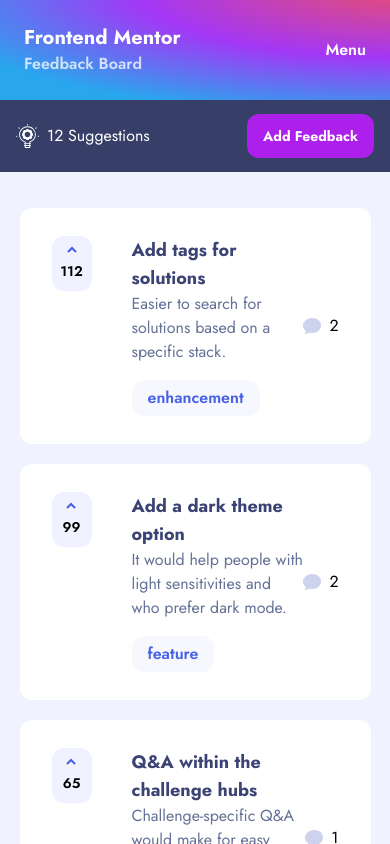
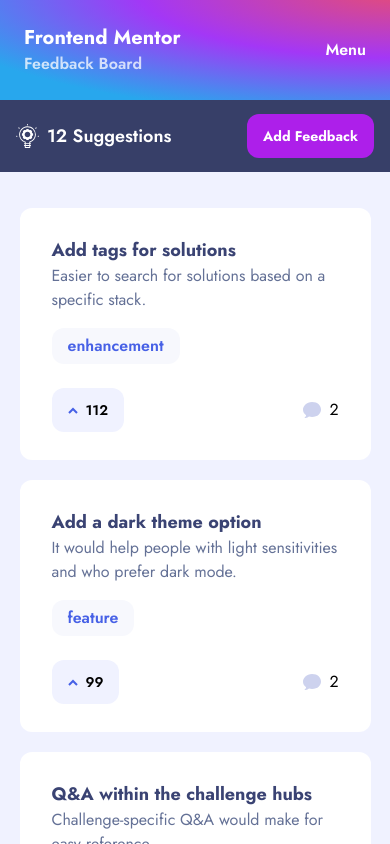
Before and after one commit to jakealistairwood/frontendmentor-product-feedback, a React (Vite) app: page /suggestions in a window 390 px wide. Shown: the top 844 px of the page. Built offline with nearby package versions, Linux system fonts and the light colour scheme.

Commit message:
refactored window width state by adding to context

```diff
--- a/src/components/elements/SuggestionCard/SuggestionCard.jsx
+++ b/src/components/elements/SuggestionCard/SuggestionCard.jsx
@@ -2,18 +2,21 @@
 import { ReactComponent as ArrowUpIcon } from "../../../assets/images/shared/icon-arrow-up.svg"
 import Button from "../../globals/Button/Button";
 import { Link } from "react-router-dom";
+import { useEffect } from "react";
 
-const SuggestionCard = ({ suggestion, setSuggestions, isLink }) => {
+const SuggestionCard = ({ suggestion, setSuggestions, isLink, windowWidth }) => {
 
     const { title, description, comments, id, category } = suggestion;
+
+    console.log(windowWidth);
 
     const handleUpvote = () => {
         console.log(suggestion.upvotes);
     }
 
-    return <div className="suggestion-card bg-white px-8 py-7 rounded-xl flex justify-between items-center">
+    return <div className={`suggestion-card bg-white px-8 py-7 rounded-xl flex ${windowWidth < 640 ? "flex-col gap-y-6 items-start" : "justify-between items-center"}`}>
         <div className="flex gap-10">
-            <Button isLink={false} label={suggestion.upvotes} classNames={"btn-upvote self-start"} icon={<ArrowUpIcon />} triggerFunctionality={handleUpvote} />
+            {windowWidth > 641 && <Button isLink={false} label={suggestion.upvotes} classNames={"btn-upvote self-start"} icon={<ArrowUpIcon />} triggerFunctionality={handleUpvote} />}
             {isLink ? <Link to={`/suggestions/${id}`} className="suggestion-card__body">
                 <h3 className="font-bold text-lg">{title}</h3>
                 <p className="text-paler-navy">{description}</p>
@@ -24,12 +27,26 @@
                 <div className="category-tag w-fit px-4 py-1.5 mt-4">{category}</div>
             </div>}
         </div>
+        {/* <div className="suggestion-card__comments-indicator flex items-center gap-2">
+            <CommentsIcon />
+            {comments ? (
+                <span>{comments.length}</span>
+            ): <span>0</span>}
+        </div> */}
+        {windowWidth > 640 ? <div className="suggestion-card__comments-indicator flex items-center gap-2">
+            <CommentsIcon />
+            {comments ? (
+                <span>{comments.length}</span>
+            ): <span>0</span>}
+        </div> : <footer className="suggestion-card__footer flex w-full justify-between items-center">
+        <Button isLink={false} label={suggestion.upvotes} classNames={"btn-upvote self-start"} icon={<ArrowUpIcon />} triggerFunctionality={handleUpvote} />
         <div className="suggestion-card__comments-indicator flex items-center gap-2">
             <CommentsIcon />
             {comments ? (
                 <span>{comments.length}</span>
             ): <span>0</span>}
         </div>
+    </footer>}
     </div>
 }
 
--- a/src/components/globals/FeedbackForm/FeedbackForm.jsx
+++ b/src/components/globals/FeedbackForm/FeedbackForm.jsx
@@ -40,9 +40,7 @@
     //     })
     // }
 
-    return <form className="pt-14 pb-10 px-10 bg-white rounded-xl relative mt-16" onSubmit={() => {
-        submitFeedback();
-    }}>
+    return <form className="pt-14 pb-10 px-10 bg-white rounded-xl relative mt-16" onSubmit={submitFeedback}>
         <div className="form-icon absolute left-10">
             <PlusIcon />
         </div>
--- a/src/components/globals/Navbar/Navbar.jsx
+++ b/src/components/globals/Navbar/Navbar.jsx
@@ -6,12 +6,12 @@
 const Navbar = ({ noOfSuggestions, hasBreadcrumb, titleOptions }) => {
     let navigate = useNavigate();
 
-    return <nav className="navbar py-3.5 px-4 bg-deep-navy rounded-xl text-white flex justify-between items-center">
+    return <nav className={`navbar ${hasBreadcrumb ? "px-8 py-6" : "py-3.5 px-4"} bg-deep-navy rounded-xl text-white flex justify-between items-center`}>
         <div className="flex flex-col">
             {hasBreadcrumb && <Button classNames={"btn-go-back"} label={"Go Back"} icon={<ArrowLeft />} triggerFunctionality={() => navigate(-1)} />}
             <div className="flex items-center gap-2">
                 {titleOptions.icon && <>{titleOptions.icon}</>}
-                <p className="text-white">{titleOptions.title}</p>
+                <p className={`text-white ${hasBreadcrumb ? "text-2xl" : "text-lg"} font-semibold`}>{titleOptions.title}</p>
             </div>
         </div>
         <Button label={"Add Feedback"} href={"/suggestions/add-feedback"} classNames={"btn-primary"} isLink={true} />
--- a/src/components/globals/Sidebar/Sidebar.jsx
+++ b/src/components/globals/Sidebar/Sidebar.jsx
@@ -2,18 +2,7 @@
 import FeedbackFilters from "../../elements/FeedbackFilters/FeedbackFilters"
 import Roadmap from "../../elements/Roadmap/Roadmap"
 
-const Sidebar = ({ suggestionCategories, filterCategories, statuses, originalSuggestions, mobileMenuOpen, setMobileMenuOpen }) => {
-
-    const [ windowWidth, setWindowWidth ] = useState(window.innerWidth)
-
-    useEffect(() => {
-        window.addEventListener("resize", () => {
-            setWindowWidth(window.innerWidth)
-        })
-        return () => window.removeEventListener("resize", () => {
-            setWindowWidth(window.innerWidth)
-        })
-    }, [windowWidth]);
+const Sidebar = ({ suggestionCategories, filterCategories, statuses, originalSuggestions, mobileMenuOpen, setMobileMenuOpen, windowWidth }) => {
 
     return <aside className="sidebar fixed sm:static left-0 sm:left-[unset] max-w-full lg:max-w-[255px] lg:sticky lg:top-0 w-full flex flex-col sm:grid sm:grid-cols-3 lg:flex flex-row lg:flex-col gap-0 sm:gap-6 z-50">
         <h1 className="feedback-board h-full lg:h-[137px] sm:rounded-xl p-6 flex flex-row sm:flex-col justify-between sm:justify-end text-white">
--- a/src/context/FeedbackContext.jsx
+++ b/src/context/FeedbackContext.jsx
@@ -8,6 +8,7 @@
 
     const [ suggestions, setSuggestions ] = useState([]);
     const [ mobileMenuOpen, setMobileMenuOpen ] = useState(false);
+    const [ windowWidth, setWindowWidth ] = useState(window.innerWidth);
 
     let originalSuggestions = appData.productRequests;
     let filterCategories = getCategories(appData.productRequests);
@@ -38,6 +39,18 @@
         setSuggestions([...appData.productRequests]);
     }, []);
 
+    useEffect(() => {
+        window.addEventListener("resize", () => {
+            setWindowWidth(window.innerWidth);
+        });
+
+        return () => {
+            window.removeEventListener("resize", () => {
+                setWindowWidth(window.innerWidth);
+            })
+        }
+    }, [windowWidth]);
+
     const value = {
         suggestions,
         originalSuggestions,
@@ -46,7 +59,8 @@
         setSuggestions,
         filterCategories,
         categories,
-        roadmapData
+        roadmapData,
+        windowWidth
     };
 
     return <FeedbackContext.Provider value={{value}}>
--- a/src/index.css
+++ b/src/index.css
@@ -284,4 +284,13 @@
   .roadmap-page .navbar {
     top: 0;
   }
+
+  .suggestion-card .btn-upvote {
+    @apply px-4;
+    @apply py-2;
+  }
+
+  .suggestion-card .btn-upvote > div {
+    @apply flex-row;
+  }
 }
--- a/src/pages/Dashboard/Dashboard.jsx
+++ b/src/pages/Dashboard/Dashboard.jsx
@@ -20,7 +20,8 @@
         setMobileMenuOpen,
         roadmapData,
         filterCategories,
-        originalSuggestions
+        originalSuggestions,
+        windowWidth,
     } = value;
 
     return <section className="dashboard flex flex-col lg:flex-row gap-8">
@@ -31,11 +32,12 @@
             statuses={roadmapData}
             mobileMenuOpen={mobileMenuOpen}
             setMobileMenuOpen={setMobileMenuOpen}
+            windowWidth={windowWidth}
         />
         <main className="grow flex flex-col gap-5 pt-52 pb-12 sm:pt-0">
             <Navbar noOfSuggestions={suggestions.length} titleOptions={{ title: `${suggestions.length} Suggestions`, icon: <SuggestionsIcon /> }} />
             {suggestions.length ? suggestions.map(suggestion => {
-                return <SuggestionCard key={uuid()} suggestion={suggestion} isLink={true} />
+                return <SuggestionCard windowWidth={windowWidth} key={uuid()} suggestion={suggestion} isLink={true} />
             }) : <NoSuggestions />}
         </main>
         <div className={`overlay ${mobileMenuOpen ? "overlay--active" : "overlay--hidden"}`}></div>
--- a/src/pages/EditFeedback/EditFeedback.jsx
+++ b/src/pages/EditFeedback/EditFeedback.jsx
@@ -7,7 +7,12 @@
 
 const EditFeedback = () => {
     let { value } = useContext(FeedbackContext);
-    let { suggestions, categories, setSuggestions, roadmapData } = value;
+    let {
+        suggestions,
+        categories,
+        setSuggestions,
+        roadmapData,
+    } = value;
 
     let { id } = useParams();
 
--- a/src/pages/SuggetionIndex/SuggestionIndex.jsx
+++ b/src/pages/SuggetionIndex/SuggestionIndex.jsx
@@ -20,7 +20,7 @@
     })
 
     const { value } = useContext(FeedbackContext);
-    let { suggestions, categories, roadmapData, setSuggestions } = value;
+    let { suggestions, categories, roadmapData, setSuggestions, windowWidth } = value;
 
     let suggestion = suggestions.filter(item => item.id == id)[0];
 
@@ -55,7 +55,7 @@
     return <main className="max-w-[730px] w-10/12 mx-auto py-20">
         <section>
             <BreadcrumbNav classNames={"btn-go-back"} hasAdditionalButton={true} href={editFeedbackLink} isLink={true} />
-            <SuggestionCard suggestion={suggestion} setSuggestions={setSuggestions} isLink={false} />
+            <SuggestionCard windowWidth={windowWidth} suggestion={suggestion} setSuggestions={setSuggestions} isLink={false} />
             <CommentsBlock comments={suggestion.comments} />
             <AddComment
                 comment={comment}
```
